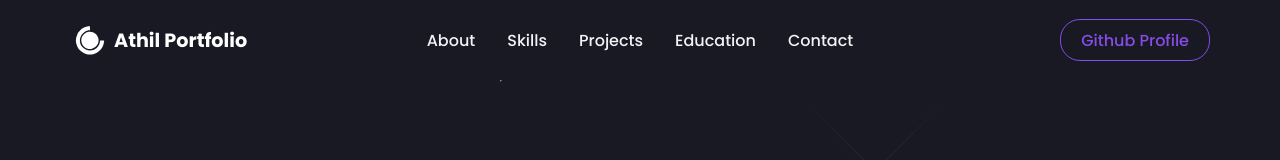
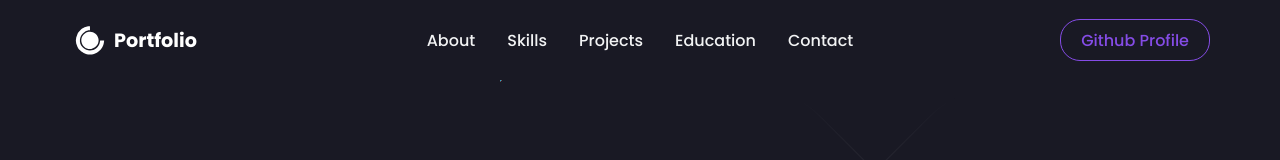
Before and after one commit to Mohamed-Athil-A/Portfolio, a React (Create React App) app: page / in a window 1280 px wide. Shown: the top 160 px of the page. Built offline with nearby package versions, Linux system fonts and the light colour scheme.

Commit message:
commit changes

```diff
--- a/public/index.html
+++ b/public/index.html
@@ -2,7 +2,7 @@
 <html lang="en">
   <head>
     <meta charset="utf-8" />
-    <link rel="icon" href="%PUBLIC_URL%/favicon.ico" />
+    <link rel="icon" href="./logo.png" />
     <meta name="viewport" content="width=device-width, initial-scale=1" />
     <meta name="theme-color" content="#000000" />
     <meta
@@ -24,7 +24,7 @@
       work correctly both with client-side routing and a non-root public URL.
       Learn how to configure a non-root public URL by running `npm run build`.
     -->
-    <title>React App</title>
+    <title>Mohamed athil</title>
   </head>
   <body>
     <noscript>You need to enable JavaScript to run this app.</noscript>
--- a/src/Components/Navbar/index.js
+++ b/src/Components/Navbar/index.js
@@ -182,7 +182,7 @@ const Navbar = () => {
               fontSize: "40px",
             }}
           >
-            <DiCssdeck /> <Span>Athil Portfolio</Span>
+            <DiCssdeck /> <Span>Portfolio</Span>
           </a>
         </NavLogo>
         <MobileIcon>
```
Also changed, not shown: public/logo.png (added).
